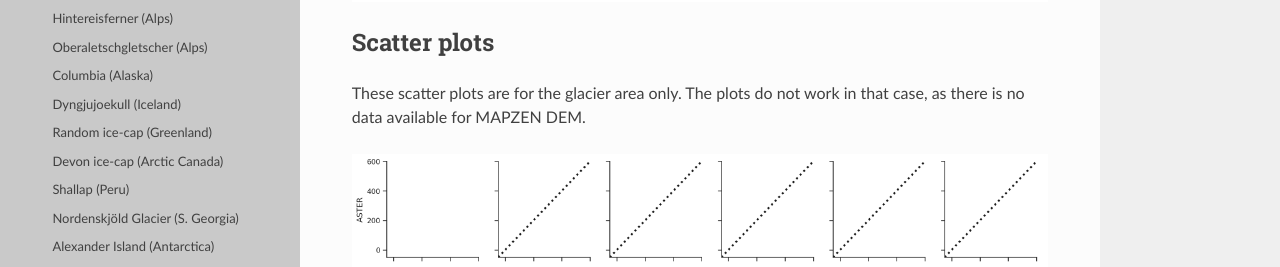
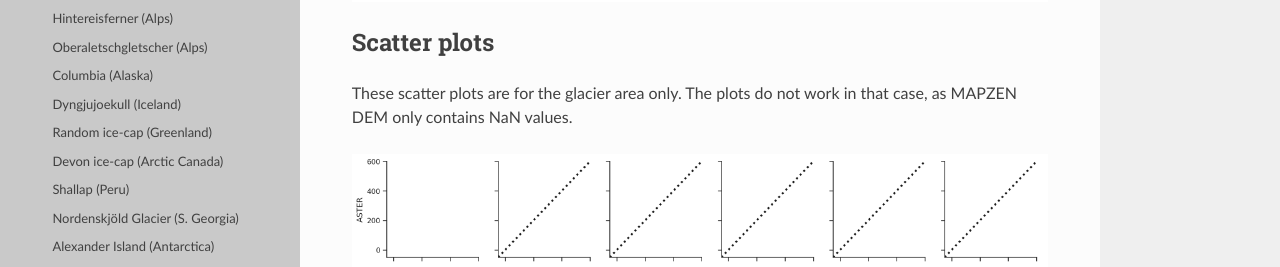
Before and after one commit to GLIMS-RGI/rgitools, a Sphinx documentation site: the page built from docs/dem_examples/gillock.rst, in a window 1280 px wide and 900 px high, scrolled down 3648 px. Shown: the part 174-441 px from the top of the window. Built offline with Sphinx 7.4.7 and the Read the Docs theme 2.0.0, drawn with Linux system fonts in a browser that asks for light colours; the version number could not be read and is left out.

Commit message:
Update gillock.rst

```diff
--- a/docs/dem_examples/gillock.rst
+++ b/docs/dem_examples/gillock.rst
@@ -40,7 +40,7 @@ Scatter plots
 -------------
 
 These scatter plots are for the glacier area only.
-The plots do not work in that case, as there is no data available for MAPZEN DEM.
+The plots do not work in that case, as MAPZEN DEM only contains NaN values.
 
 .. image:: /_static/dems_examples/gillock/dem_scatter.png
     :width: 100%
```
